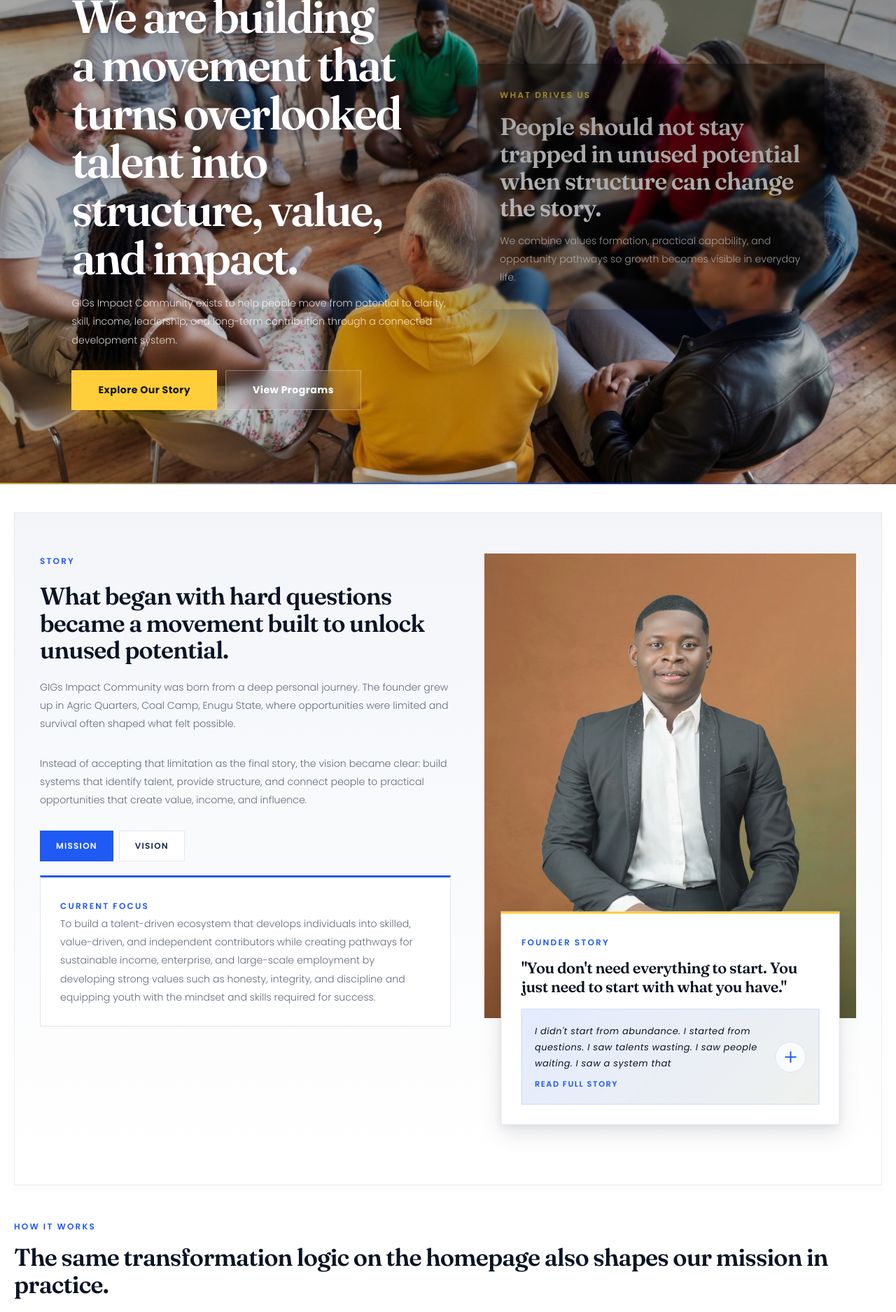
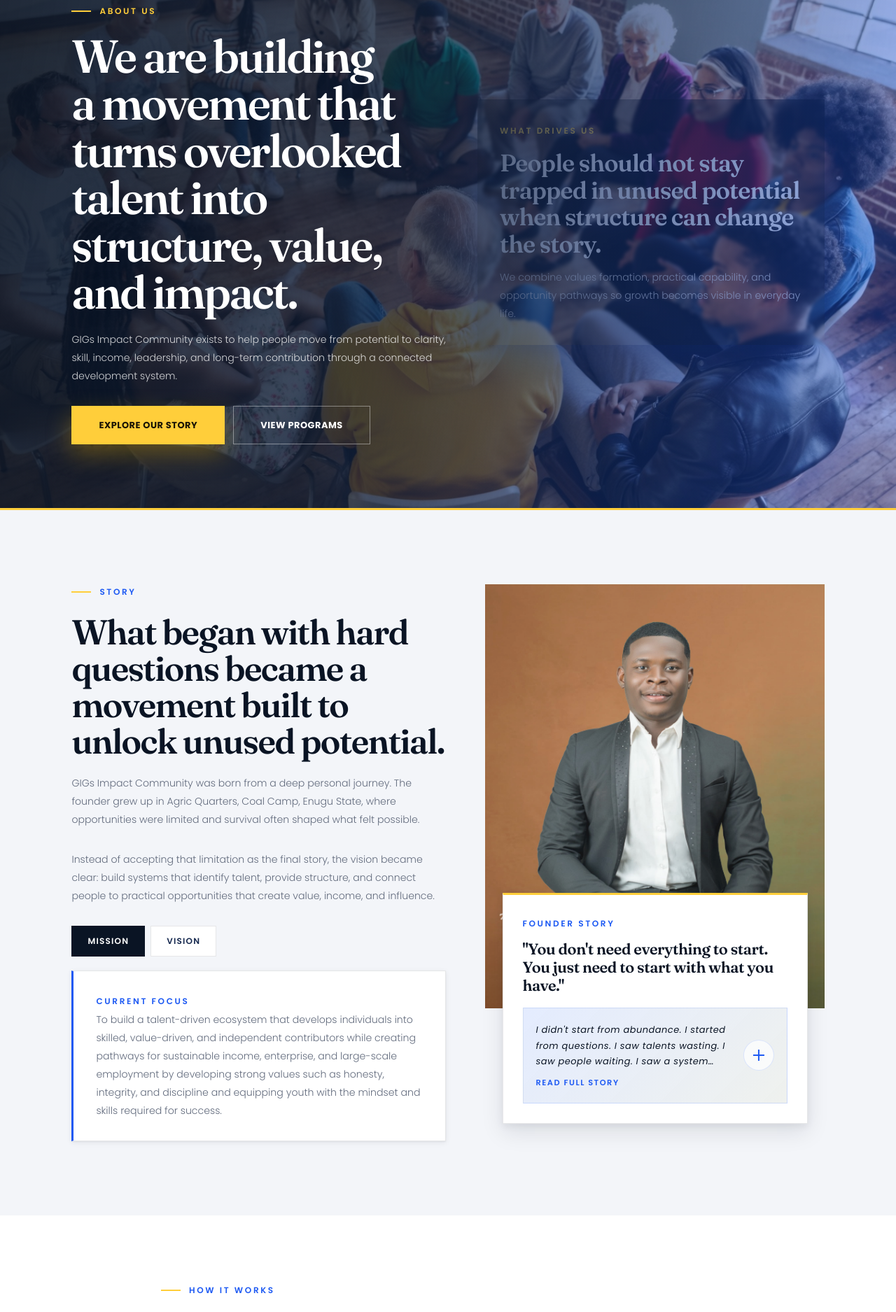
Before and after one commit to Jerry-Tekh/GIGs_IMPACT, a React (Vite) app in the folder gigImpacts/: page /about in a window 1280 px wide. Shown: the part 160-2035 px from the top of the page at 70% size. Built offline with nearby package versions, Linux system fonts and the light colour scheme.

Commit message:
feat(ui): redesign About page to Momentum editorial (full-bleed bands, serif headings, signature buttons, de-card)

```diff
--- a/gigImpacts/src/pages/About/AboutPage.module.css
+++ b/gigImpacts/src/pages/About/AboutPage.module.css
@@ -14,6 +14,8 @@
 .quoteSection {
   padding: var(--section-pad-y) var(--section-pad-x);
 }
+
+.hero { padding-top: 150px; padding-bottom: 84px; }
 
 /* ── Hero ── */
 .hero {
@@ -32,12 +34,8 @@
   inset: 0;
   z-index: 1;
   background:
-    linear-gradient(160deg, rgba(6, 16, 60, 0.82) 0%, rgba(30, 90, 243, 0.42) 100%);
-   background:
-    radial-gradient(circle at top right, rgba(0, 0, 0, 0.44), transparent 84%),
-    linear-gradient(140deg, rgba(0, 0, 0, 0.38), transparent 85%);
-
-    pointer-events: none;
+    linear-gradient(100deg, rgba(10, 20, 36, 0.92) 0%, rgba(16, 31, 56, 0.78) 42%, rgba(30, 90, 243, 0.4) 100%);
+  pointer-events: none;
 }
 
 
@@ -46,8 +44,9 @@
   content: '';
   position: absolute;
   bottom: 0; left: 0; right: 0;
-  height: 2px;
-  background: linear-gradient(90deg, var(--color-accent), var(--color-primary-mid), transparent);
+  height: 3px;
+  background: var(--color-accent);
+  z-index: 2;
 }
 
 .heroGrid, .storyGrid, .quoteShell {
@@ -66,28 +65,41 @@
 /* ── Label utilities ── */
 .eyebrow, .sectionTag, .sectionTagLight,
 .panelLabel, .panelCaption, .stageIndex {
-  display: inline-block;
+  display: inline-flex;
+  align-items: center;
+  gap: 12px;
   text-transform: uppercase;
-  letter-spacing: 0.18em;
+  letter-spacing: 0.22em;
   font-size: var(--fs-label);
   font-weight: var(--fw-semibold);
   position: relative;
   z-index: 2;
 }
 
-.eyebrow, .panelLabel, .sectionTagLight { color: var(--color-accent) ; position: relative;
-  z-index: 2; }
-.sectionTag, .panelCaption, .stageIndex { color: var(--color-primary-mid); }
+/* gold lead bar on the primary section eyebrows */
+.eyebrow::before, .sectionTag::before, .sectionTagLight::before {
+  content: '';
+  width: 28px;
+  height: 2px;
+  background: var(--color-accent);
+  flex-shrink: 0;
+}
+
+.eyebrow, .panelLabel, .sectionTagLight { color: var(--color-accent); position: relative; z-index: 2; }
+.sectionTag { color: var(--color-primary); }
+.panelCaption, .stageIndex { color: var(--color-primary); }
 
 /* ── Hero copy ── */
 .heroCopy h1 {
-  margin: 18px 0;
+  font-family: var(--font-display);
+  margin: 20px 0;
   color: #ffffff;
   font-size: var(--fs-display);
-  line-height: 1.04;
+  font-weight: var(--fw-semibold);
+  line-height: 1.02;
   letter-spacing: -0.035em;
   text-wrap: balance;
-  text-shadow: 0 2px 24px rgba(6, 16, 60, 0.45);
+  text-shadow: 0 2px 24px rgba(10, 20, 36, 0.45);
   position: relative;
   z-index: 2;
 }
@@ -111,39 +123,42 @@
 }
 
 .primaryBtn, .secondaryBtn {
-
   display: inline-flex;
   align-items: center;
   justify-content: center;
   padding: var(--btn-pad-y) var(--btn-pad-x);
   min-height: var(--btn-min-height);
   font-weight: var(--fw-bold);
+  font-size: var(--fs-button);
+  text-transform: uppercase;
+  letter-spacing: 0.04em;
   border-radius: 0;
-  letter-spacing: 0.03em;
-  transition: transform var(--transition-fast), box-shadow var(--transition-fast);
+  border: 1.5px solid transparent;
+  transition: transform var(--transition-fast), box-shadow var(--transition-fast), background var(--transition-fast), border-color var(--transition-fast), color var(--transition-fast);
 }
 
 .primaryBtn {
   background: var(--color-accent);
-  color: #181810;
+  color: #1a1505;
   box-shadow: var(--shadow-accent);
 }
 
 .primaryBtn:hover {
   transform: translateY(-3px);
-  box-shadow: 0 18px 40px rgba(255, 219, 36, 0.38);
+  background: var(--color-accent-deep);
+  box-shadow: 0 18px 40px rgba(234, 172, 0, 0.4);
 }
 
 .secondaryBtn {
-  border: 1.5px solid rgba(220, 231, 255, 0.35);
+  border-color: rgba(255, 255, 255, 0.4);
   color: #ffffff;
-  background: rgba(255, 255, 255, 0.07);
-  backdrop-filter: blur(8px);
+  background: transparent;
 }
 
 .secondaryBtn:hover {
   transform: translateY(-3px);
-  background: rgba(255, 255, 255, 0.14);
+  background: rgba(255, 255, 255, 0.12);
+  border-color: #ffffff;
 }
 
 /* ── Hero image panel ── */
@@ -207,58 +222,75 @@
   text-transform: uppercase;
 }
 
-/* ── Section containers ── */
-.main, .storySection, .impactSection, .frameworkSection {
+/* ── Section containers ── full-bleed bands, inner grids self-center ── */
+.main { width: 100%; }
+
+.storySection, .impactSection, .frameworkSection {
+  width: 100%;
+}
+.storyGrid, .impactGrid, .frameworkGrid, .sectionHeader {
   max-width: 1240px;
-  margin: 0 auto;
-  padding: 40px 0;
+  margin-left: auto;
+  margin-right: auto;
 }
 
-/* ── Story section ── */
+/* ── Story section ── open band, no outer box ── */
 .storySection {
-  background: linear-gradient(180deg, var(--color-surface-alt) 0%, var(--color-surface) 100%);
+  background: var(--color-surface-alt);
   border-radius: 0;
-  padding: 48px 36px;
-  border: 1px solid var(--color-border-soft);
+  padding: var(--section-pad-y) var(--section-pad-x);
+  border: none;
 }
 
 .impactSection {
-  padding: 48px 0;
+  padding: var(--section-pad-y) var(--section-pad-x);
+  background: #ffffff;
 }
 
 .frameworkSection {
-  padding: 48px 0;
-  border-top: 1px solid var(--color-border-soft);
+  padding: var(--section-pad-y) var(--section-pad-x);
+  background: var(--color-surface-alt);
+  border-top: none;
 }
 
-.storyGrid { gap: 48px; align-items: start; }
+.storyGrid { gap: 56px; align-items: start; }
 
 .sectionHeader {
   display: grid;
-  gap: 14px;
-  margin-bottom: 36px;
+  gap: 16px;
+  margin-bottom: 48px;
+  max-width: 820px;
 }
 
 .sectionHeader h2 {
+  font-family: var(--font-display);
   color: var(--color-text);
-  font-size: var(--fs-h2);
-  letter-spacing: -0.025em;
+  font-size: var(--fs-h1);
+  font-weight: var(--fw-semibold);
+  line-height: 1.05;
+  letter-spacing: -0.03em;
 }
 
 .sectionHeader p {
   max-width: 760px;
+  font-size: var(--fs-body-lg);
   color: var(--color-text-muted);
-  line-height: 1.85;
+  line-height: 1.8;
 }
 
 /* ── Story copy ── */
 .storyCopy { display: grid; gap: 20px; }
 
 .storyCopy h2 {
+  font-family: var(--font-display);
   color: var(--color-text);
-  font-size: var(--fs-h2);
-  letter-spacing: -0.025em;
+  font-size: var(--fs-h1);
+  font-weight: var(--fw-semibold);
+  line-height: 1.05;
+  letter-spacing: -0.03em;
 }
+
+.storyCopy p, .tabPanel p { font-size: var(--fs-body); }
 
 .storyCopy p, .tabPanel p, .infoCard p, .pointList li {
   color: var(--color-text-muted);
@@ -288,21 +320,21 @@
   transition: background var(--transition-fast), border-color var(--transition-fast), color var(--transition-fast);
 }
 
-.tab:hover { background: var(--color-panel); border-color: var(--color-primary-mid); }
+.tab:hover { background: var(--color-panel); border-color: var(--color-primary); color: var(--color-primary); }
 
 .active {
-  background: var(--color-primary-mid) !important;
-  border-color: var(--color-primary-mid) !important;
+  background: var(--color-ink) !important;
+  border-color: var(--color-ink) !important;
   color: #ffffff !important;
 }
 
 .tabPanel {
-  padding: 28px;
-  background: var(--color-surface);
+  padding: 30px 32px;
   background: #ffffff;
   border: 1px solid var(--color-border);
   border-radius: 0;
-  border-top: 3px solid var(--color-primary-mid);
+  border-left: 3px solid var(--color-primary);
+  box-shadow: var(--shadow-sm);
 }
 
 /* ── Story visual / image ── */
@@ -344,12 +376,16 @@
 }
 
 .floatingCard h3, .infoCard h3, .frameworkCard h3 {
-  margin: 10px 0 12px;
+  font-family: var(--font-display);
+  margin: 12px 0 12px;
   color: var(--color-text);
   font-size: var(--fs-h3);
-  line-height: 1.25;
+  font-weight: var(--fw-semibold);
+  line-height: 1.18;
   letter-spacing: -0.02em;
 }
+
+.infoCard h3 { font-size: var(--fs-h2); }
 
 .storyAccordion {
   width: 100%;
@@ -563,9 +599,10 @@
   flex-direction: column;
   justify-content: space-between;
   gap: 18px;
+  border-top: 3px solid var(--color-accent);
   background:
-    radial-gradient(circle at top right, rgba(255, 219, 36, 0.16), transparent 32%),
-    linear-gradient(135deg, var(--color-navy) 0%, var(--color-primary-mid) 100%);
+    radial-gradient(circle at top right, rgba(30, 90, 243, 0.3), transparent 42%),
+    var(--color-ink);
 }
 
 .frameworkCtaCard .stageIndex, .frameworkCtaCard h3, .frameworkCtaCard p { color: #ffffff; }
@@ -616,9 +653,11 @@
   border-color: var(--color-primary-mid);
 }
 
-/* ── Quote section ── */
+/* ── Quote section ── signature ink band ── */
 .quoteSection {
-  background: linear-gradient(135deg, var(--color-navy) 0%, var(--color-primary-mid) 100%);
+  background:
+    radial-gradient(circle at 86% 14%, rgba(30, 90, 243, 0.26), transparent 44%),
+    var(--color-ink);
   color: #ffffff;
   position: relative;
   overflow: hidden;
@@ -629,22 +668,26 @@
   position: absolute;
   top: 0; left: 0; right: 0;
   height: 3px;
-  background: linear-gradient(90deg, var(--color-accent), transparent);
+  background: linear-gradient(90deg, var(--color-accent), var(--color-primary), transparent);
 }
 
-.quoteShell { display: grid; gap: 20px; justify-items: start; }
+.quoteShell { display: grid; gap: 24px; justify-items: start; }
 
 .quoteShell h2 {
+  font-family: var(--font-display);
   color: #ffffff;
-  max-width: 700px;
-  font-size: var(--fs-h2);
-  letter-spacing: -0.025em;
+  max-width: 820px;
+  font-size: var(--fs-h1);
+  font-weight: var(--fw-semibold);
+  line-height: 1.05;
+  letter-spacing: -0.03em;
 }
 
 .quoteShell p {
   max-width: 760px;
-  color: rgba(255, 255, 255, 0.8);
-  line-height: 1.85;
+  font-size: var(--fs-body-lg);
+  color: var(--color-on-dark);
+  line-height: 1.8;
 }
 
 /* ══ Responsive ══ */
```
